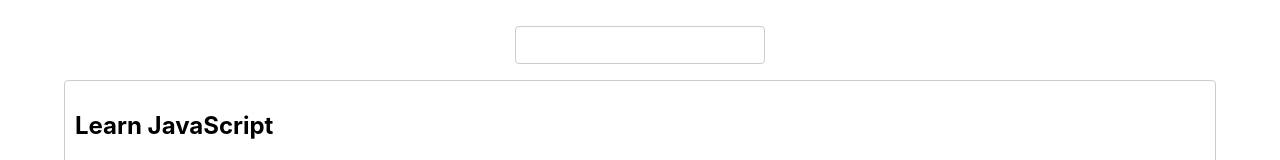
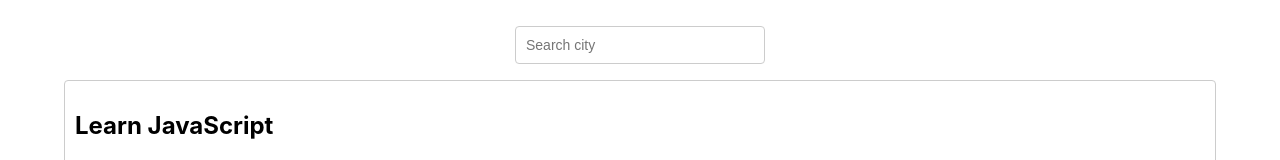
Before and after one commit to DennisPierins/meet, a React (Create React App) app: page / in a window 1280 px wide. Shown: the top 160 px of the page. Built offline with nearby package versions, Linux system fonts and the light colour scheme.

Commit message:
Added placeholder to CitySearch input

```diff
--- a/src/CitySearch.js
+++ b/src/CitySearch.js
@@ -31,6 +31,7 @@ class CitySearch extends Component {
       <div className="CitySearch">
         <input
           type="text"
+          placeholder="Search city"
           className="city"
           value={this.state.query}
           onChange={this.handleInputChanged}
```
